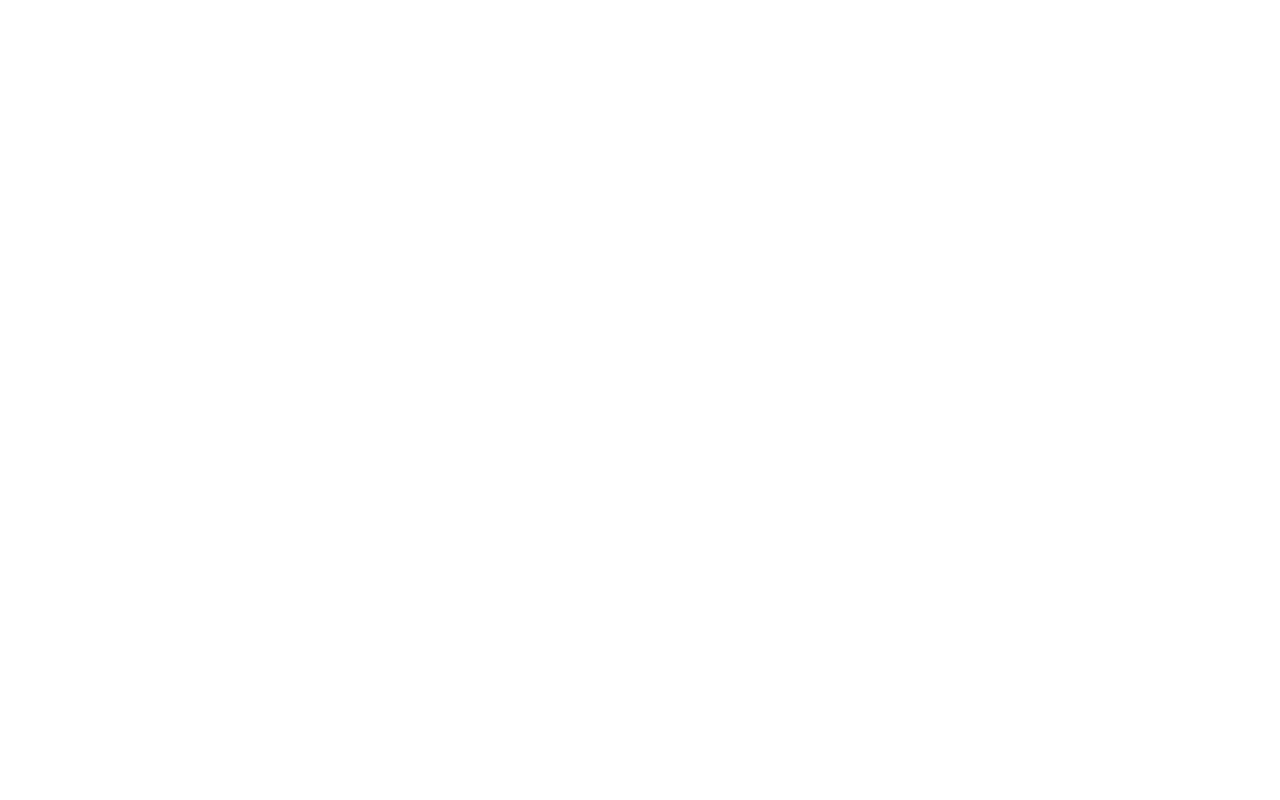
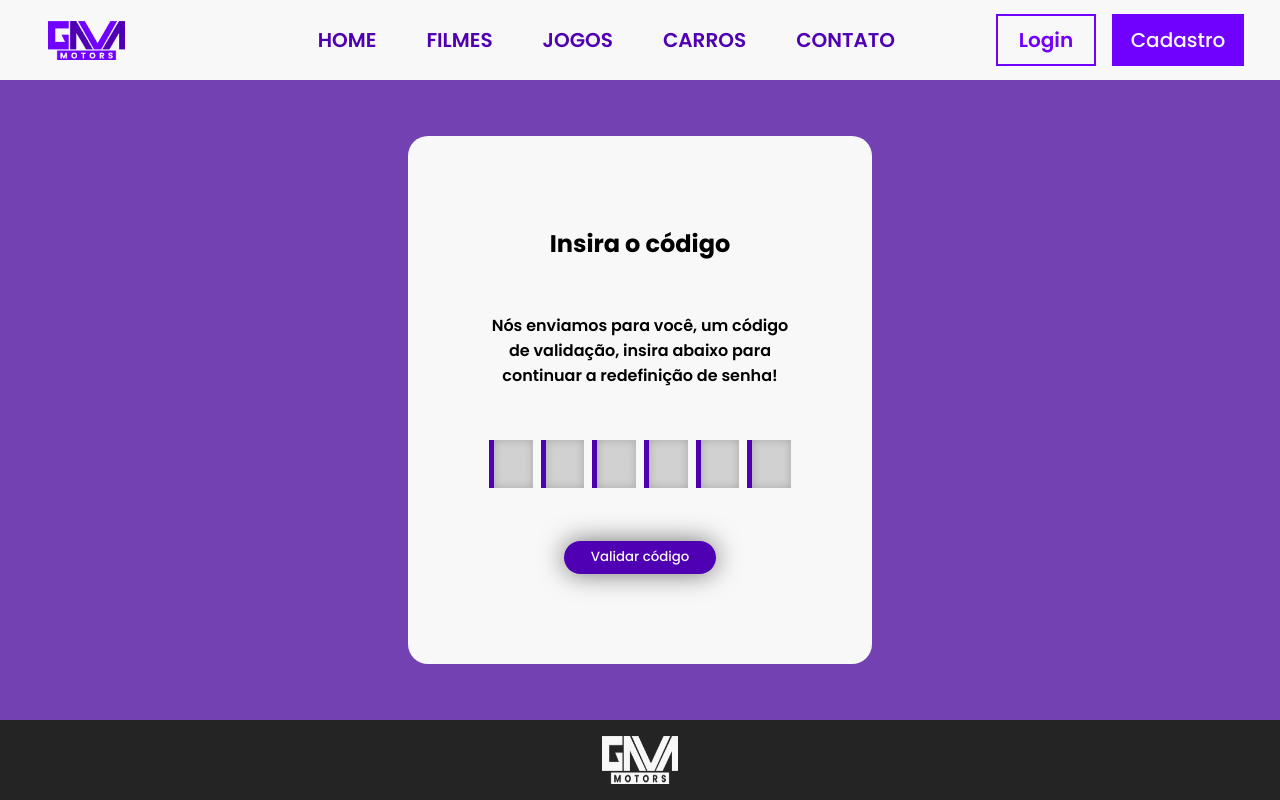
Before and after one commit to GuiGavassa/Gavassa-ProjetoIndividual, a website: page public/esqueceuSenha/esqueceuSenha-2-Validacao.html in a window 1280 px wide. Drawn offline with Linux system fonts and the light colour scheme.

Commit message:
tela de validar codigo esqueceu a senha front ok

```diff
--- a/public/esqueceuSenha/esqueceuSenha-1-EnviarEmail.html
+++ b/public/esqueceuSenha/esqueceuSenha-1-EnviarEmail.html
@@ -7,7 +7,7 @@
 
     <link rel="stylesheet" href="../css/estilo.css" />
     <link rel="stylesheet" href="style.css" />
-    <link rel="icon" href="./assets/icon/icon-GavaMotors.png" />
+    <link rel="icon" href="../assets/icon/icon-GavaMotors.png" />
 
     <script src="./js/navbar.js"></script>
   </head>
--- a/public/esqueceuSenha/esqueceuSenha-2-Validacao.html
+++ b/public/esqueceuSenha/esqueceuSenha-2-Validacao.html
@@ -0,0 +1,78 @@
+<!DOCTYPE html>
+<html lang="pt-br">
+  <head>
+    <meta charset="UTF-8" />
+    <meta name="viewport" content="width=device-width, initial-scale=1.0" />
+    <title>Insira o código | GavaMotors</title>
+
+    <link rel="stylesheet" href="../css/estilo.css" />
+    <link rel="stylesheet" href="style.css" />
+    <link rel="icon" href="../assets/icon/icon-GavaMotors.png" />
+
+    <script src="./js/navbar.js"></script>
+  </head>
+  <body>
+    <header id="home">
+      <img
+        src="../assets/imgs/Logo-Header.png"
+        alt="Imagem de Logo GavaMotors Roxa"
+      />
+      <nav>
+        <li><a href="#banner">Home</a></li>
+        <li><a href="#filmes">Filmes</a></li>
+        <li><a href="#jogos">Jogos</a></li>
+        <li><a href="#carros">Carros</a></li>
+        <li><a href="#contato">Contato</a></li>
+      </nav>
+      <div class="botoes-acesso">
+        <a href="../login.html" class="btn-login">Login</a>
+        <a href="../cadastro.html" class="btn-cadastro">Cadastro</a>
+      </div>
+    </header>
+    <section class="section-cadastro">
+      <div class="card-section">
+        <h1>Insira o código</h1>
+        <p>
+          Nós enviamos para você, um código de validação, insira abaixo para
+          continuar a redefinição de senha!
+        </p>
+
+        <div class="ipts">
+          <div class="ipts-codigos">
+            <input type="number" id="ipt_código1" />
+            <input type="number" id="ipt_código2" />
+            <input type="number" id="ipt_código3" />
+            <input type="number" id="ipt_código4" />
+            <input type="number" id="ipt_código5" />
+            <input type="number" id="ipt_código6" />
+          </div>
+        </div>
+
+        <div id="div_erros_login"></div>
+        <button class="btn-cadastro" onclick="validarCodigoRedefinirSenha()">
+          Validar código
+        </button>
+      </div>
+    </section>
+
+    <footer class="footer-cadastro">
+      <img src="../assets/imgs/Logo-GavaMotors-White.png" alt="" />
+    </footer>
+  </body>
+</html>
+
+<script>
+
+  // necessário montar lógica de alterar foto de fundo a cada vez que entrar na página.
+
+  function validarCodigoRedefinirSenha() {
+    const codigo1 = ipt_codigo1.value;
+    const codigo2 = ipt_codigo2.value;
+    const codigo3 = ipt_codigo3.value;
+    const codigo4 = ipt_codigo4.value;
+    const codigo5 = ipt_codigo5.value;
+    const codigo6 = ipt_codigo6.value;
+
+    // Lógica para validar código.
+  }
+</script>
--- a/public/esqueceuSenha/style.css
+++ b/public/esqueceuSenha/style.css
@@ -20,3 +20,17 @@
 .card-section button{
     margin: 0;
 }
+
+.ipts-codigos{
+    display: flex;
+    flex-direction: row;
+    align-items: center;
+    gap: 0.5em;
+    justify-content: center;
+}
+
+.ipts-codigos input{
+    width: 8%;
+    height: 3em;
+    padding: 0.3em;
+}
```
